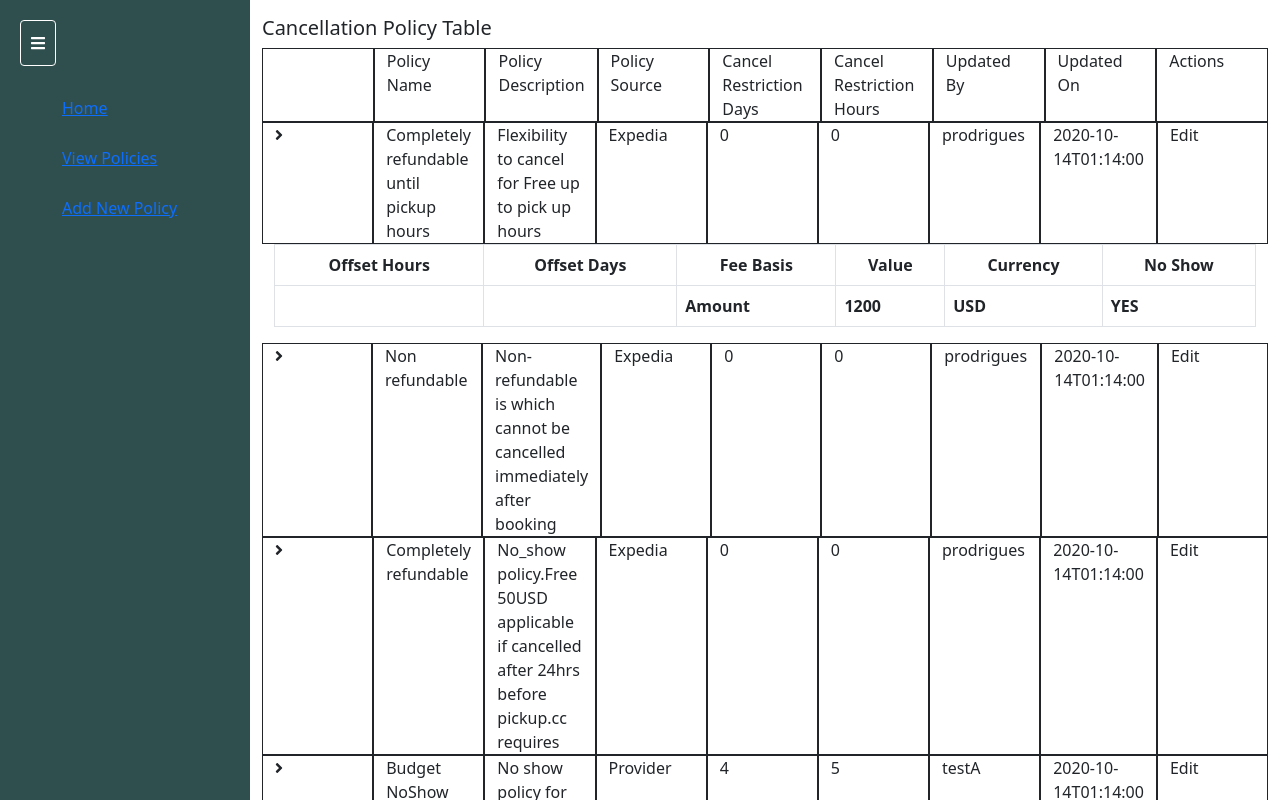
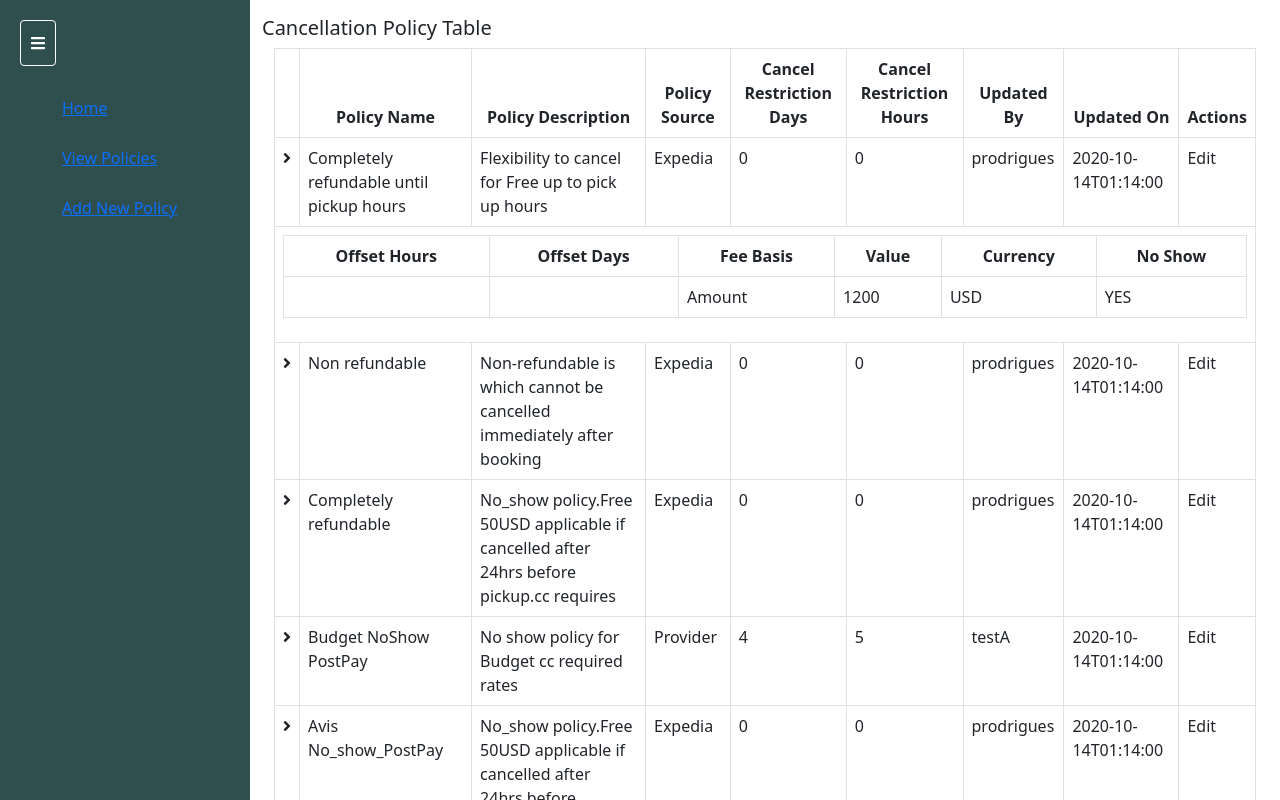
Before and after one commit to elsajune/CancellationPolicyManagement, a React (Create React App) app in the folder ReactAppFile/react-app/: page / in a window 1280 px wide. Both pictures are taken after a click on the icon 279 px from the left and 135 px from the top of the page. Shown: the top 800 px of the page. Built offline with nearby package versions, Linux system fonts and the light colour scheme.

Commit message:
UI of View Policies and Rules added

```diff
--- a/ReactAppFile/react-app/src/components/CancellationPolicy.js
+++ b/ReactAppFile/react-app/src/components/CancellationPolicy.js
@@ -79,21 +79,21 @@ const CancellationPolicy = (props) => {
             });
     };
 
-    return (
-        <div class="row ">
-            <div className="col border border-dark"><FontAwesomeIcon onClick={handleArrowClick} icon={faAngleRight} /></div>
-            <div className="col border border-dark">{policy.policyName}</div>
-            <div className="col border border-dark">{policy.policyDescription}</div>
-            <div className="col border border-dark">{policy.policySource}</div>
-            <div className="col border border-dark">{policy.policyCancelRestrictionDays}</div>
-            <div className="col border border-dark">{policy.policyCancelRestrictionHours}</div>
-            <div className="col border border-dark">{policy.policyUpdatedBy}</div>
-            <div className="col border border-dark">{policy.policyUpdatedOn}</div>
-            <div className="col border border-dark">Edit</div>
-
-
+    return (<>
+        <tr>
+            <td><FontAwesomeIcon onClick={handleArrowClick} icon={faAngleRight} /></td>
+            <td>{policy.policyName}</td>
+            <td>{policy.policyDescription}</td>
+            <td>{policy.policySource}</td>
+            <td>{policy.policyCancelRestrictionDays}</td>
+            <td>{policy.policyCancelRestrictionHours}</td>
+            <td>{policy.policyUpdatedBy}</td>
+            <td>{policy.policyUpdatedOn}</td>
+            <td>Edit</td>
+        </tr>
+        <tr>
             {
-                (policy.rules.length!==0) && showRules && (<div>
+                (policy.rules.length !== 0) && showRules && (<td colSpan="9">
                     <table className="table table-bordered" >
                         <thead >
                             <tr style={{ textAlign: "center" }}>
@@ -111,24 +111,24 @@ const CancellationPolicy = (props) => {
                                 console.log(rule);
                                 return (
                                     <tr>
-                                        <th scope="col">{rule.offSetHours}</th>
-                                        <th scope="col">{rule.offSetDays}</th>
-                                        <th scope="col">{rule.feeBasis}</th>
-                                        <th scope="col">{rule.value}</th>
-                                        <th scope="col">{rule.currency}</th>
-                                        <th scope="col">{rule.noShow}</th>
+                                        <td scope="col">{rule.offSetHours}</td>
+                                        <td scope="col">{rule.offSetDays}</td>
+                                        <td scope="col">{rule.feeBasis}</td>
+                                        <td scope="col">{rule.value}</td>
+                                        <td scope="col">{rule.currency}</td>
+                                        <td scope="col">{rule.noShow}</td>
                                     </tr>
                                 );
                             }
                             )}
 
-
                         </tbody>
                     </table>
-                </div>
+                </td>
                 )
             }
-        </div>
+        </tr>
+    </>
     );
 
 };
--- a/ReactAppFile/react-app/src/components/CancellationPolicyList.js
+++ b/ReactAppFile/react-app/src/components/CancellationPolicyList.js
@@ -8,6 +8,7 @@ import data from "../data.json";
 import { Link } from "react-router-dom";
 import { faAngleRight, faAngleDown } from "@fortawesome/free-solid-svg-icons";
 import CancellationPolicy from "./CancellationPolicy";
+import { Table } from 'react-bootstrap';
 
 const CancellationPolicyList = () => {
 
@@ -34,34 +35,47 @@ const CancellationPolicyList = () => {
     }
 
     //UI Part add search
+    //UI Part add search
     return (
         <div>
             <h5>Cancellation Policy Table</h5>
             {data.policies ? (
-                 <div className="container " >
-                    <div class="row ">
-                        <div className="col border border-dark"></div>
-                        <div className="col border border-dark">Policy Name</div>
-                        <div className="col border border-dark">Policy Description</div>
-                        <div className="col border border-dark ">Policy Source</div>
-                        <div className="col border border-dark ">Cancel Restriction Days</div>
-                        <div className="col border border-dark ">Cancel Restriction Hours</div>
-                        <div className="col border border-dark ">Updated By</div>
-                        <div className="col border border-dark ">Updated On</div>
-                        <div className="col border border-dark ">Actions</div>
-                    </div >
 
+                <div class="container">
+                    <div class="row">
+                        <div class="col-md-12">
+                            <div class="panel-body">
+                                <Table bordered>
+                                    <thead>
+                                        <tr style={{ textAlign: "center" }}>
+                                            <th scope="col"></th>
+                                            <th scope="col">Policy Name</th>
+                                            <th scope="col">Policy Description</th>
+                                            <th scope="col">Policy Source</th>
+                                            <th scope="col">Cancel Restriction Days</th>
+                                            <th scope="col">Cancel Restriction Hours</th>
+                                            <th scope="col">Updated By</th>
+                                            <th scope="col">Updated On</th>
+                                            <th scope="col">Actions</th>
+                                        </tr>
+                                    </thead>
+                                    <tbody>
                                         {data.policies.map((policy) => {
                                             console.log(policy);
                                             return (
-                                <CancellationPolicy policy ={policy}/>
+                                                <CancellationPolicy policy={policy} />
                                             );
                                         })
                                         }
-
-                </div>) : (<p className="d-flex justify-content-center">The policy table is empty</p>)
+                                    </tbody>
+                                </Table >
+                            </div>
+                        </div>
+                    </div>
+                </div>
+            ) : (<p className="d-flex justify-content-center">The policy table is empty</p>)
             }
-        </div>
+        </div >
     );
 
 };
```
Lines whose indentation alone changed are shown as unchanged.
